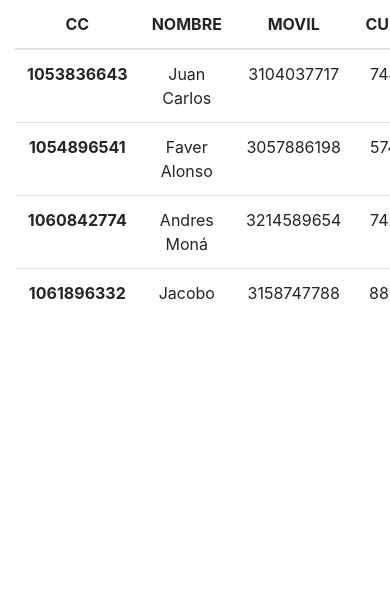
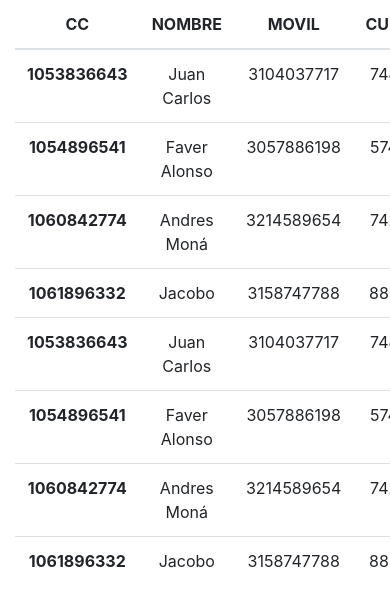
Before and after one commit to jhcarlos8888/ProyectoControlTigoVentas, a PHP site: page /plantilla.php in a window 390 px wide. Shown: the part 244-853 px from the top of the page. Before the commit the page ends 544 px from the top, so only its background shows below. Run offline with PHP 8.4, Linux system fonts and the light colour scheme; some libraries are stand-ins or nearby versions.

Commit message:
data added in responsive form to plantilla.php part

```diff
--- a/plantilla.php
+++ b/plantilla.php
@@ -75,6 +75,34 @@
 				      <td>885466</td>
 				      <td>Retirado</td>
 				    </tr>
+				       <tr>
+				      <th scope="row">1053836643</th>
+				      <td>Juan Carlos</td>
+				      <td>3104037717</td>
+				      <td>748925</td>
+				      <td>Activo</td>
+				    </tr>
+				    <tr>
+				      <th scope="row">1054896541</th>
+				      <td>Faver Alonso</td>
+				      <td>3057886198</td>
+				      <td>574892</td>
+				      <td>Activo</td>
+				    </tr>
+				    <tr>
+				      <th scope="row">1060842774</th>
+				      <td>Andres Moná</td>
+				      <td>3214589654</td>
+				      <td>742598</td>
+				      <td>Activo</td>
+				    </tr>
+				    <tr>
+				      <th scope="row">1061896332</th>
+				      <td>Jacobo</td>
+				      <td>3158747788</td>
+				      <td>885466</td>
+				      <td>Retirado</td>
+				    </tr>
 				  </tbody>
 				</table>
 
```
